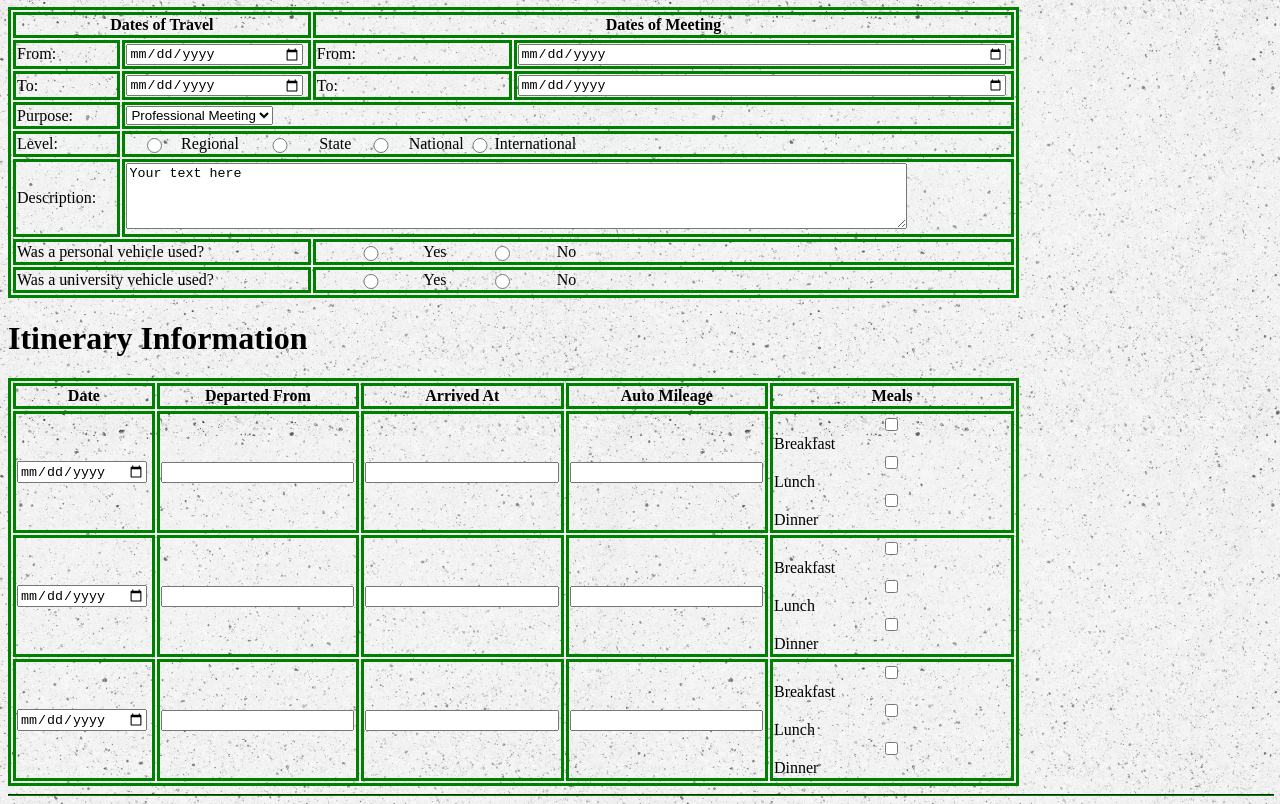
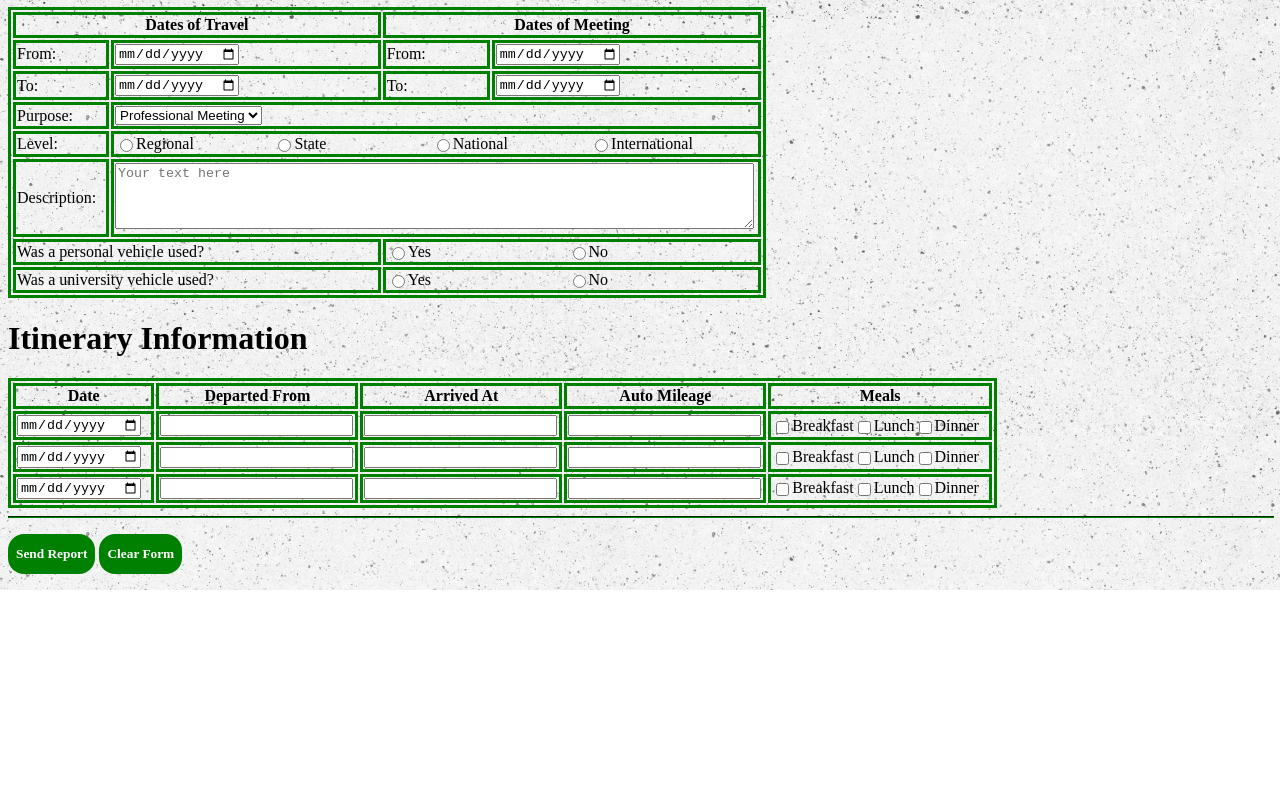
Before and after one commit to AftonLawver/htmlDevelopment, a plain HTML site: page Assignment_2/Assignment_2.html in a window 1280 px wide. Shown: the part 398-1202 px from the top of the page. After the commit the page ends 988 px from the top, so only its background shows below. Drawn offline with Linux system fonts and the light colour scheme.

Commit message:
Finished Assignment #2.

```diff
--- a/Assignment_2/Assignment_2.html
+++ b/Assignment_2/Assignment_2.html
@@ -1,5 +1,5 @@
 <!DOCTYPE html>
-<html>
+<html lang="en">
     <head>
         <meta charset="UTF-8">
         <title>Travel Expense Report</title>
@@ -16,7 +16,7 @@
                 Traveler Information
             </h1>
 
-            <table>
+            <table class="traveler_info">
                 <tr>
                     <td>
                         Employee ID:
@@ -86,7 +86,7 @@
             <h1>
                 Trip Information
             </h1>
-            <table>
+            <table class="trip_info">
                 <tr>
                     <th colspan = "2">
                         Dates of Travel
@@ -161,7 +161,7 @@
                         Description:
                     </td>
                     <td colspan="3">
-                        <textarea name="description" rows="4" cols="95">Your text here</textarea>
+                        <textarea name="description" placeholder="Your text here" rows="4" cols="95"></textarea>
                     </td>
                 </tr>
                 <tr>
@@ -232,17 +232,18 @@
                         <input type="text" name="AutoMileage1"/>
                     </td>
                     <td>
-                        <div class="checkbox">
-                            <input type="checkbox" name="Breakfast" id="bf1">
-                            <label for="bf1">Breakfast</label>
-                            <input type="checkbox" name="Lunch" id="lun1">
-                            <label for="lun1">Lunch</label>
-                            <input type="checkbox" name="Dinner" id="din1">
-                            <label for="din1">Dinner</label>
-
+                        <div class="controls">
+                            <label class="checkbox">
+                                <input type="checkbox" name="level" value="B"/>Breakfast
+                            </label>
+                            <label class="checkbox">
+                                <input type="checkbox" name="level" value="L"/>Lunch
+                            </label>
+                            <label class="checkbox">
+                                <input type="checkbox" name="level" value="D"/>Dinner
+                            </label>
+                        </div>
                     </td>
-
-
                 </tr>
                 <tr>
                     <td>
@@ -258,9 +259,17 @@
                         <input type="text" name="AutoMileage2"/>
                     </td>
                     <td>
-                        <input type="checkbox" name="Breakfast"/>Breakfast
-                        <input type="checkbox" name="Lunch"/>Lunch
-                        <input type="checkbox" name="Dinner"/>Dinner
+                        <div class="controls">
+                            <label class="checkbox">
+                                <input type="checkbox" name="level" value="B"/>Breakfast
+                            </label>
+                            <label class="checkbox">
+                                <input type="checkbox" name="level" value="L"/>Lunch
+                            </label>
+                            <label class="checkbox">
+                                <input type="checkbox" name="level" value="D"/>Dinner
+                            </label>
+                        </div>
                     </td>
                 </tr>
                 <tr>
@@ -277,14 +286,26 @@
                         <input type="text" name="AutoMileage3"/>
                     </td>
                     <td>
-                        <input class="inline" type="checkbox" name="Breakfast"/>Breakfast
-                        <input class="inline" type="checkbox" name="Lunch"/>Lunch
-                        <input class="inline" type="checkbox" name="Dinner"/>Dinner
+                        <div class="controls">
+                            <label class="checkbox">
+                                <input type="checkbox" name="level" value="B"/>Breakfast
+                            </label>
+                            <label class="checkbox">
+                                <input type="checkbox" name="level" value="L"/>Lunch
+                            </label>
+                            <label class="checkbox">
+                                <input type="checkbox" name="level" value="D"/>Dinner
+                            </label>
+                        </div>
                     </td>
                 </tr>
             </table>
 
             <hr>
+            <p>
+                <input type="submit" name="send" class="button" value="Send Report"/>
+                <input type="reset" name="clear" class="button" value="Clear Form"/>
+            </p>
 
         </form>
 
--- a/Assignment_2/styles.css
+++ b/Assignment_2/styles.css
@@ -20,12 +20,18 @@ table, td, th{
 
 }
 
-table {
-    width: 80%;
+.traveler_info {
+    width: 60%;
     table-layout: auto;
 }
 
-input {
+.trip_info {
+    width: 60%;
+    table-layout: auto;
+}
+
+
+input[type=text] {
     width: 100%;
 }
 
@@ -42,15 +48,46 @@ td {
 
 .controls {
     display:flex;
-    margin-right: 425px;
-
-
 
 }
 
 .radio {
     flex: 1 0;
     display: flex;
-    align-items: left;
     float:left;
 }
+
+.checkbox {
+    flex: 1 0;
+    display: flex;
+    float:left;
+}
+
+textarea {
+    width: 100%;
+    height: 100%;
+}
+
+td:hover {
+    border-color: red;
+}
+
+th:hover {
+    border-color: red;
+}
+
+.button {
+    color: white;
+    font-family:'Times New Roman';
+    font-weight: bold;
+    background-color:green;
+    border-radius: 16px;
+    height: 40px;
+    padding: 8px 8px;
+    border: none;
+
+}
+
+.button:hover {
+    background-color: blue;
+  }
```
